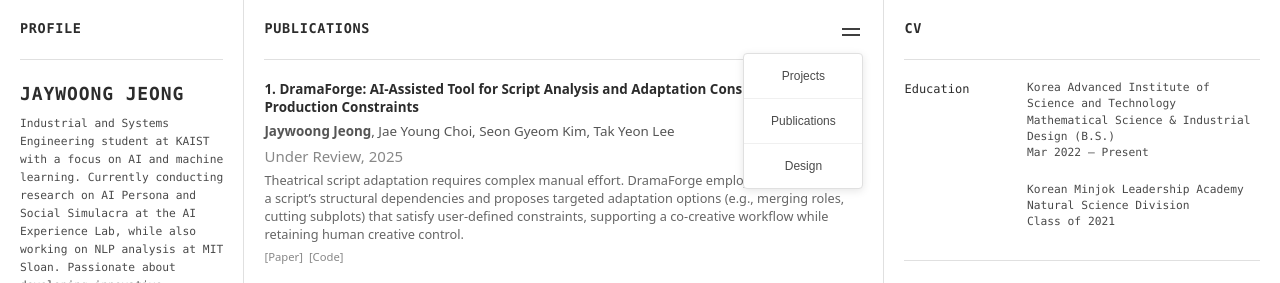
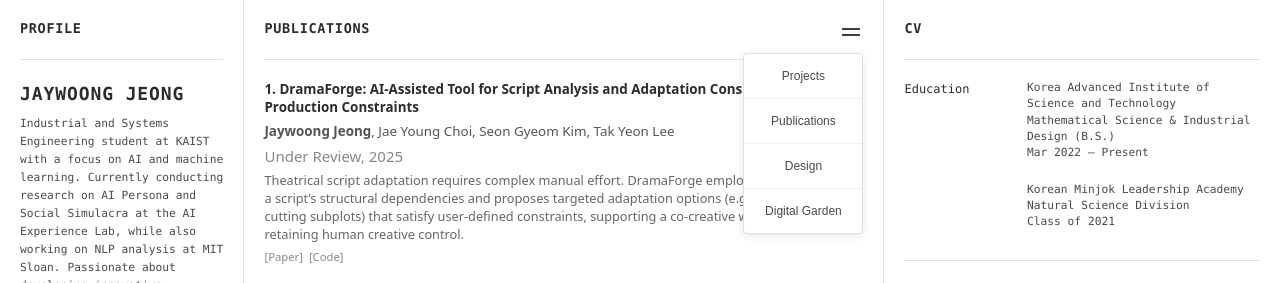
Before and after one commit to jaywoong-jeong/jaywoong-jeong.github.io, a React (Vite) app: page / in a window 1280 px wide. Both pictures are taken after a click on the button 851 px from the left and 33 px from the top of the page. Shown: the top 283 px of the page. Built offline with nearby package versions, Linux system fonts and the light colour scheme.

Commit message:
feat: internal Digital Garden view (no navigation) and menu integration

```diff
--- a/src/App.tsx
+++ b/src/App.tsx
@@ -20,7 +20,7 @@ function App() {
         <Column>
           <Header title="Profile" />
           <ColumnContent>
-            <ProfileSection data={profile} />
+            <ProfileSection data={profile} onSelectMenu={setActiveMenu} />
           </ColumnContent>
           <ColumnFooter>
             © 2024-{new Date().getFullYear()} Jaywoong Jeong <br></br> Last Updated {new Date().toLocaleString('en-US', { month: 'long', year: 'numeric' })}
--- a/src/components/Header.tsx
+++ b/src/components/Header.tsx
@@ -98,6 +98,7 @@ function Header({ title, showMenu, onMenuSelect }: HeaderProps) {
               <MenuItem onClick={() => handleMenuItemClick('projects')}>Projects</MenuItem>
               <MenuItem onClick={() => handleMenuItemClick('publications')}>Publications</MenuItem>
               <MenuItem onClick={() => handleMenuItemClick('design')}>Design</MenuItem>
+              <MenuItem onClick={() => handleMenuItemClick('digitalGarden')}>Digital Garden</MenuItem>
             </DropdownMenu>
           )}
         </MenuButton>
--- a/src/components/content/ContentRenderer.tsx
+++ b/src/components/content/ContentRenderer.tsx
@@ -93,6 +93,14 @@ export const ContentRenderer: React.FC<ContentRendererProps> = ({
           ))}
         </ModernBody>
       );
+    case 'digitalGarden':
+      return (
+        <ModernBody>
+          <div style={{ fontSize: theme.fonts.sizes.sm, color: theme.colors.secondary }}>
+            Digital Garden is coming soon. This view stays in the current page without navigation.
+          </div>
+        </ModernBody>
+      );
     default:
       return null;
   }
--- a/src/components/content/ProfileSection.tsx
+++ b/src/components/content/ProfileSection.tsx
@@ -3,6 +3,7 @@ import styled from 'styled-components';
 import { ProfileSection as StyledProfileSection } from '../layout/Section';
 import { theme } from '../../styles/theme';
 import type { ProfileData } from '../../types';
+import type { MenuType } from '../../constants/config';
 
 const ProfileTitle = styled.div`
   font-size: calc(${theme.fonts.sizes.sm} * 1.5);
@@ -57,9 +58,10 @@ const LargeLink = styled.a`
 
 interface ProfileSectionProps {
   data: ProfileData | null;
+  onSelectMenu?: (menu: MenuType) => void;
 }
 
-export const ProfileSection: React.FC<ProfileSectionProps> = ({ data }) => {
+export const ProfileSection: React.FC<ProfileSectionProps> = ({ data, onSelectMenu }) => {
   if (!data) {
     return (
       <StyledProfileSection>
@@ -110,7 +112,7 @@ export const ProfileSection: React.FC<ProfileSectionProps> = ({ data }) => {
         {/* 큰 링크들 */}
         <LargeLink href="https://blog.example.com" target="_blank">Blog</LargeLink><br />
         <LargeLink href="https://newsletter.example.com" target="_blank">Newsletter</LargeLink><br />
-        <LargeLink href="https://garden.example.com" target="_blank">Digital Garden</LargeLink><br />
+        <LargeLink href="#" onClick={(e) => { e.preventDefault(); onSelectMenu && onSelectMenu('digitalGarden'); }}>Digital Garden</LargeLink><br />
       </div>
     </StyledProfileSection>
   );
--- a/src/constants/config.ts
+++ b/src/constants/config.ts
@@ -1,6 +1,6 @@
 export const APP_CONFIG = {
   defaultMenu: 'publications',
-  menus: ['projects', 'publications', 'design'] as const,
+  menus: ['projects', 'publications', 'design', 'digitalGarden'] as const,
   contact: {
     address: '291 Daehak-ro, Yuseong-gu',
     city: 'Daejeon, Republic of Korea',
```
